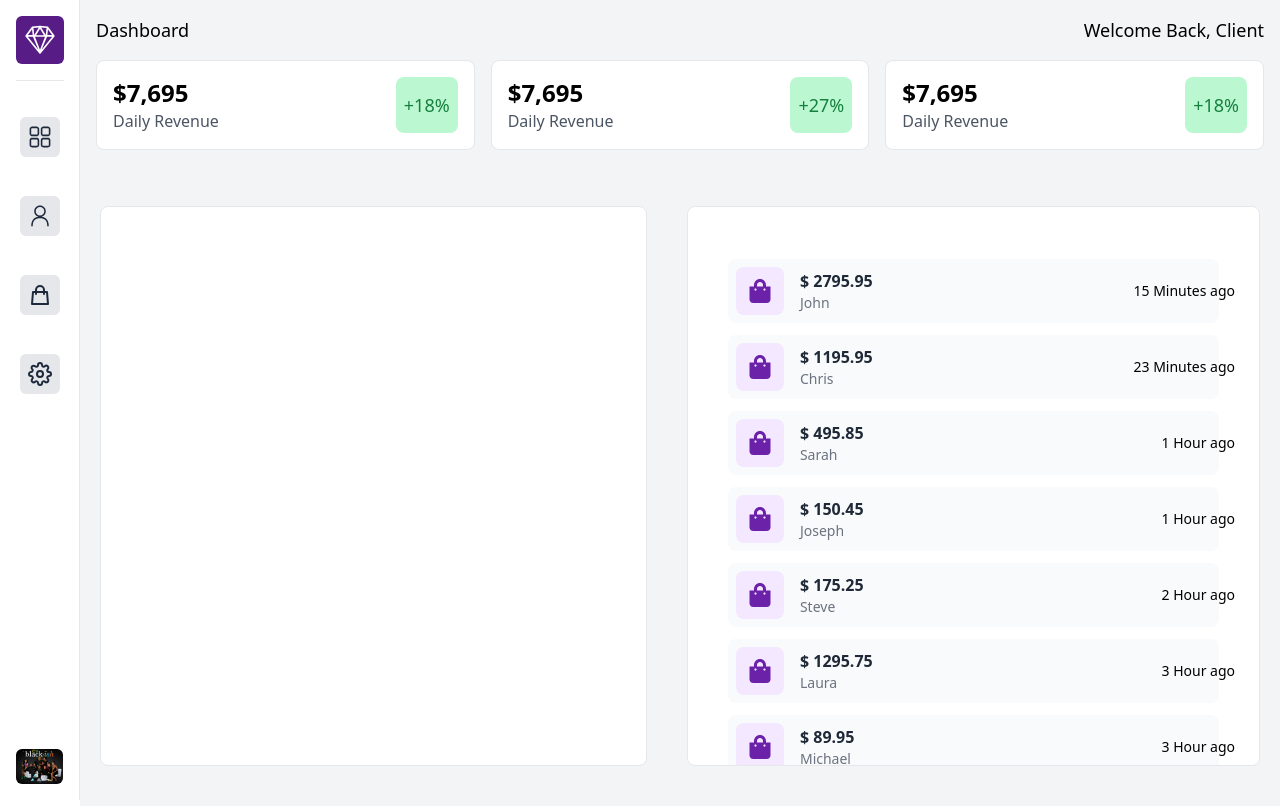
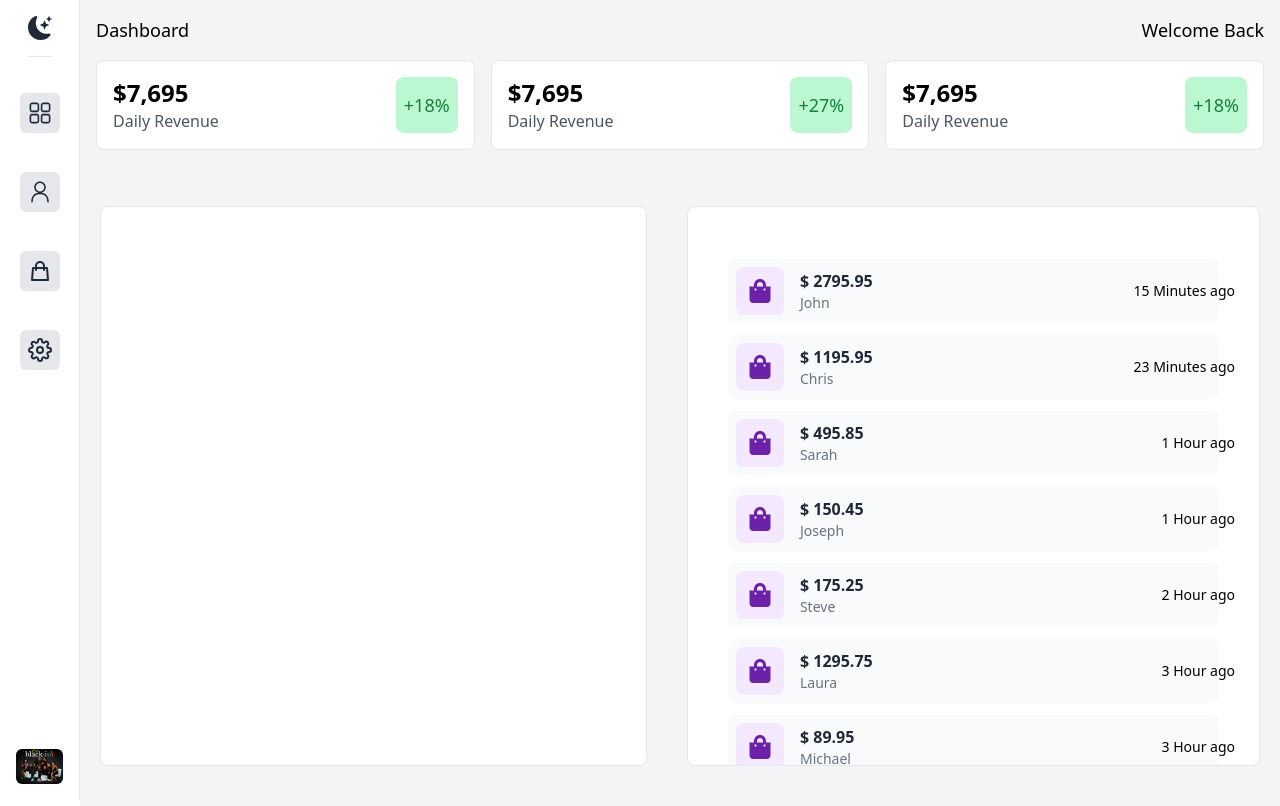
Before and after one commit to Weten-Ogen/airbnb-clone, a Next.js app: page / in a window 1280 px wide. Built offline with nearby package versions, Linux system fonts and the light colour scheme.

Commit message:
couldnt add a dark theme

```diff
--- a/components/Header.tsx
+++ b/components/Header.tsx
@@ -1,14 +1,21 @@
 import React from 'react'
 
+
+
 const Header = () => {
+
+
   return (
     <nav className='nav'>
       <h2 className='headerItem '>
         dashboard
       </h2>
-      <h2 className='headerItem'>
-        welcome back, client
-      </h2>
+      <div className='headerItem'>
+
+        <h2>welcome back</h2>
+
+
+      </div>
     </nav>
   )
 }
--- a/components/RecentOrders.tsx
+++ b/components/RecentOrders.tsx
@@ -1,5 +1,5 @@
 import React from 'react'
-import {data} from '../data/data.js'
+import {data} from '../data/data'
 import {FaShoppingBag} from 'react-icons/fa'
 
 const RecentOrders = () => {
--- a/components/SideBar.tsx
+++ b/components/SideBar.tsx
@@ -5,16 +5,28 @@ import { RxSketchLogo } from 'react-icons/rx';
 import Link from 'next/link';
 import stock from '../public/stock.jpg'
 import Image from 'next/image';
-
+import  {BsFillMoonStarsFill ,BsMoonStars} from 'react-icons/bs';
+import { useContext } from 'react';
+import { AppContext } from '../pages/_app';
 
 const SideBar = ({children}) => {
+  const {darkMode,handleColorChange} = useContext(AppContext);
   return (
-    <div className='flex gap-1 bg-white'>
+
+      <div className='flex gap-1 bg-white'>
       <nav className='sidenav'>
        <div className='flex flex-col items-center '>
         <div className='flex flex-col gap-6 items-center '>
-            <div className='text-2xl '>
-              <RxSketchLogo className='logo'/>
+            <div className='text-2xl text-gray-800'>
+            <>
+          {darkMode === true ?
+           <BsMoonStars
+           onClick={() => handleColorChange()}
+           /> : <BsFillMoonStarsFill
+           onClick={() => handleColorChange()}
+           />
+
+          }</>
              <hr className='text-slate-900 mt-4 mb-2'/>
             </div>
                 {
@@ -41,10 +53,11 @@ const SideBar = ({children}) => {
             />
         </div>
       </nav>
-      <main className='w-full ml-20 bg-gray-100'>
+      <main className='w-full ml-20 bg-gray-100 dark:bg-dark-300'>
         {children}
       </main>
     </div>
+
   )
 }
 
--- a/pages/_app.tsx
+++ b/pages/_app.tsx
@@ -1,13 +1,24 @@
 import { SideBar } from '../components'
 import '../styles/globals.css'
 import type { AppProps } from 'next/app'
+import {useState,createContext} from 'react'
 
-
+export const AppContext = createContext()
 
 
 export default function App({ Component, pageProps }: AppProps) {
+  const [darkMode,setDarkMode] = useState(false);
+  const handleColorChange = () => {
+    setDarkMode(prev => !prev);
+  }
+
   return (
-    <SideBar>
-      <Component {...pageProps} />
-    </SideBar>
+      <div className={darkMode? 'dark': ''}>
+        <AppContext.Provider value ={{darkMode,handleColorChange}}>
+          <SideBar >
+            <Component {...pageProps} />
+          </SideBar>
+        </AppContext.Provider>
+      </div>
+
 )}
--- a/pages/index.tsx
+++ b/pages/index.tsx
@@ -3,7 +3,7 @@ import Image from 'next/image'
 import { Inter } from '@next/font/google'
 import styles from '../styles/Home.module.css'
 import { Header,RecentOrders,TopCard,BarChart } from '../components'
-
+import { useState } from 'react'
 
 const inter = Inter({ subsets: ['latin'] })
 
@@ -12,8 +12,9 @@ const inter = Inter({ subsets: ['latin'] })
 
 
 export default function Home() {
+
   return (
-    <>
+    <div >
       <Head>
         <title>dashboard</title>
         <meta name="description" content="Generated by create next app" />
@@ -29,6 +30,6 @@ export default function Home() {
           </div>
         </section>
       </main>
-    </>
+    </div>
   )
 }
--- a/tailwind.config.js
+++ b/tailwind.config.js
@@ -1,5 +1,6 @@
 /** @type {import('tailwindcss').Config} */
 module.exports = {
+  darkMode:'jit',
   content: [
     "./pages/**/*.{js,ts,jsx,tsx}",
     "./components/**/*.{js,ts,jsx,tsx}",
```
Also changed, not shown: data/data.ts (renamed from data/data.js).
